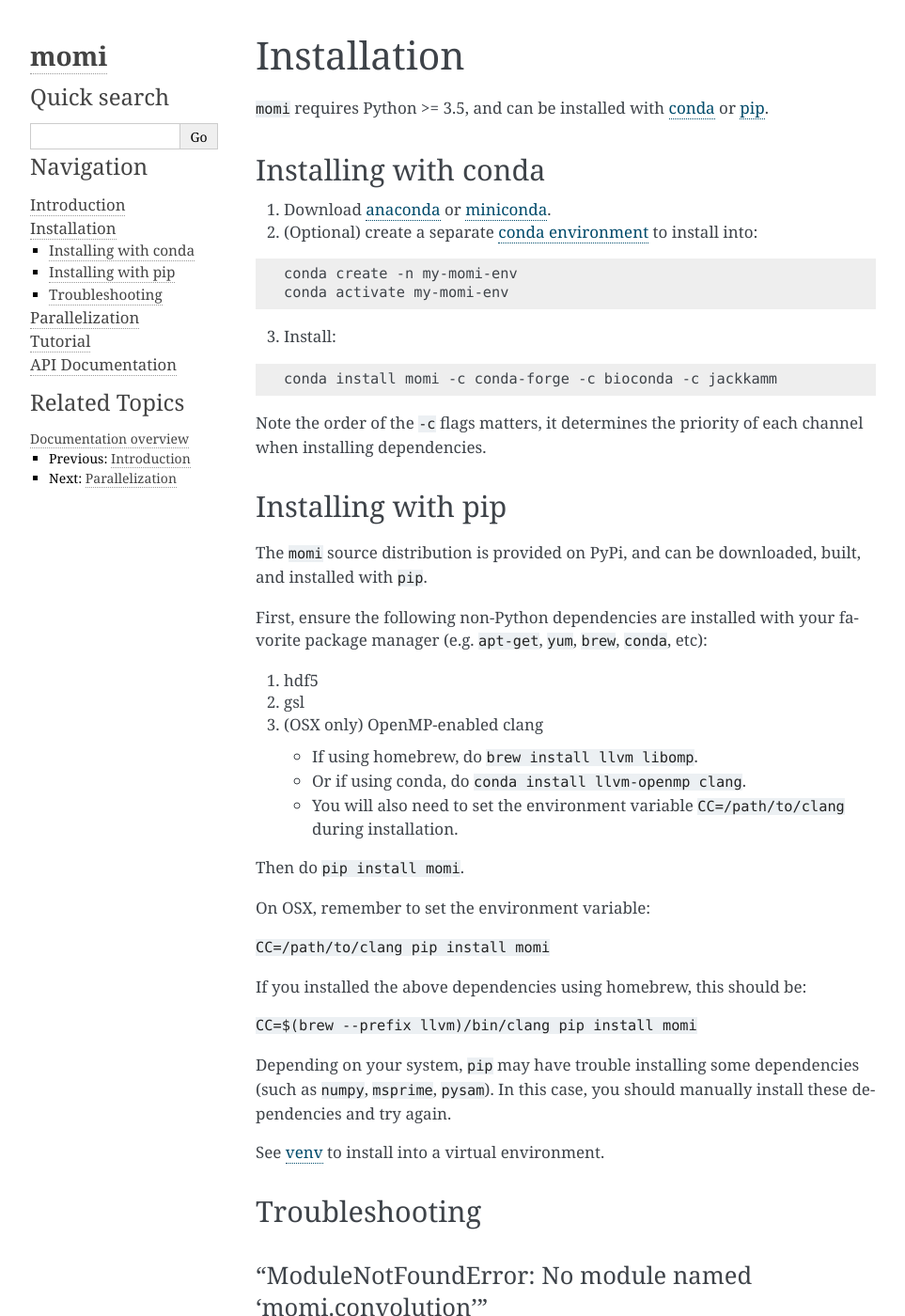
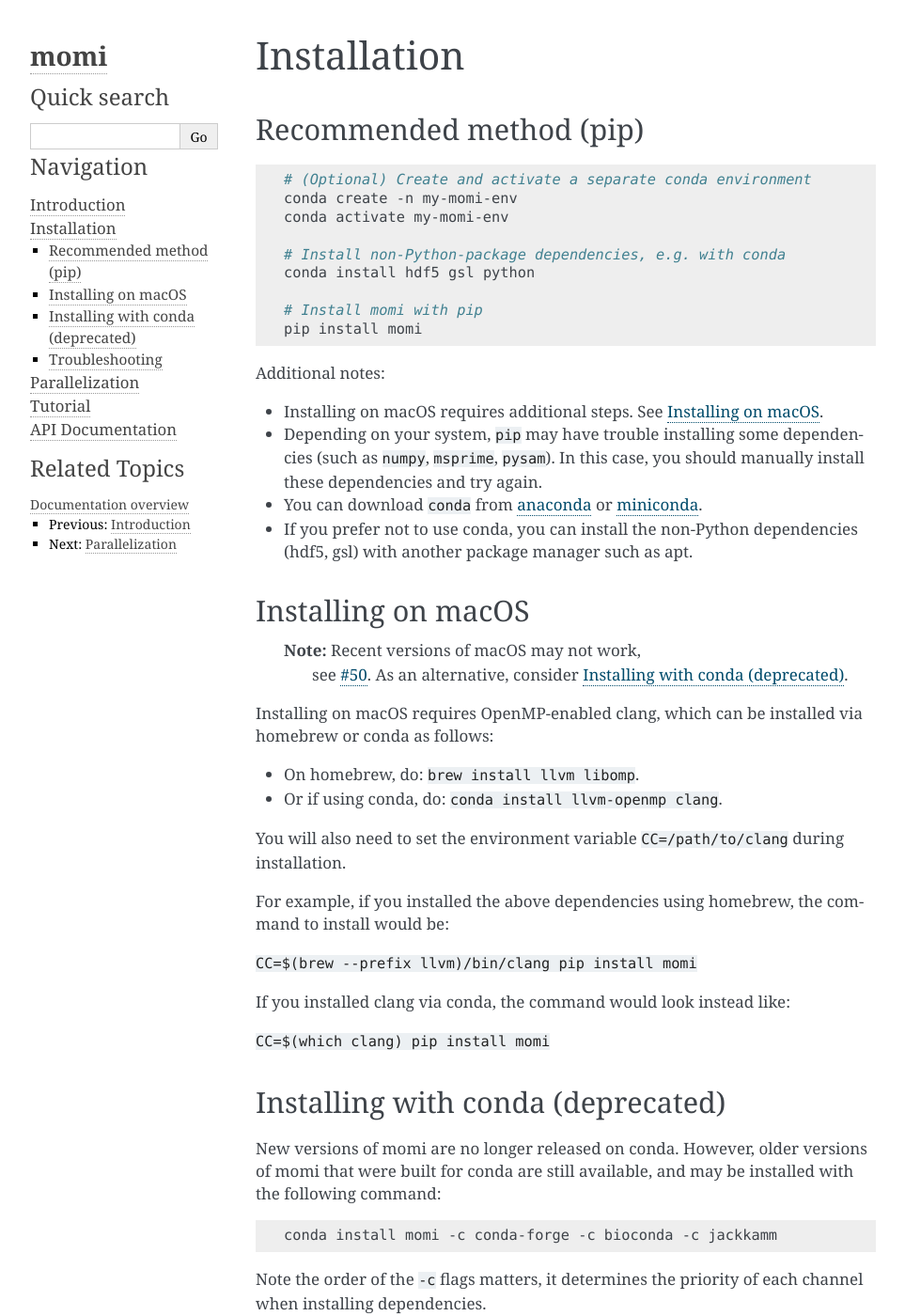
Before and after one commit to popgenmethods/momi2, a Sphinx documentation site: the page built from docs/installation.rst, in a window 1280 px wide and 1400 px high. Shown: the whole window at 94% size, without its empty margins (148-1111 px from the left). Built offline with Sphinx 7.4.7, drawn with Linux system fonts in a browser that asks for light colours.

Commit message:
Update installation instructions

```diff
--- a/docs/installation.rst
+++ b/docs/installation.rst
@@ -4,21 +4,67 @@
 Installation
 ============
 
-``momi`` requires Python >= 3.5, and can be installed with `conda <https://conda.io/docs/>`_ or `pip <https://pip.readthedocs.io/en/stable/>`_.
+------------------------
+Recommended method (pip)
+------------------------
 
----------------------
-Installing with conda
----------------------
+.. code :: bash
 
-1. Download `anaconda <https://www.anaconda.com/download/>`_ or `miniconda <https://conda.io/miniconda.html>`_.
-2. (Optional) create a separate `conda environment <https://conda.io/docs/user-guide/tasks/manage-environments.html>`_ to install into:
-
-.. code:: bash
-
+    # (Optional) Create and activate a separate conda environment
     conda create -n my-momi-env
     conda activate my-momi-env
 
-3. Install:
+    # Install non-Python-package dependencies, e.g. with conda
+    conda install hdf5 gsl python
+
+    # Install momi with pip
+    pip install momi
+
+Additional notes:
+
+- Installing on macOS requires additional steps. See `Installing on
+  macOS`_.
+- Depending on your system, ``pip`` may have trouble installing some
+  dependencies (such as ``numpy``, ``msprime``, ``pysam``).  In this
+  case, you should manually install these dependencies and try again.
+- You can download ``conda`` from `anaconda <https://www.anaconda.com/download/>`_ or
+  `miniconda <https://conda.io/miniconda.html>`_.
+- If you prefer not to use conda, you can install the non-Python
+  dependencies (hdf5, gsl) with another package manager such as apt.
+
+-------------------
+Installing on macOS
+-------------------
+
+    **Note:** Recent versions of macOS may not work,
+     see `#50 <https://github.com/popgenmethods/momi2/issues/50>`_.
+     As an alternative, consider
+     `Installing with conda (deprecated)`_.
+
+
+Installing on macOS requires OpenMP-enabled clang, which can be
+installed via homebrew or conda as follows:
+
+* On homebrew, do: ``brew install llvm libomp``.
+* Or if using conda, do: ``conda install llvm-openmp clang``.
+
+You will also need to set the environment variable ``CC=/path/to/clang`` during installation.
+
+For example, if you installed the above dependencies using homebrew, the command to install would be:
+
+``CC=$(brew --prefix llvm)/bin/clang pip install momi``
+
+If you installed clang via conda, the command would look instead like:
+
+``CC=$(which clang) pip install momi``
+
+----------------------------------
+Installing with conda (deprecated)
+----------------------------------
+
+New versions of momi are no longer released on conda. However, older
+versions of momi that were built for conda are still available, and
+may be installed with the following command:
 
 .. code:: bash
 
@@ -26,38 +72,6 @@
 
 Note the order of the ``-c`` flags matters, it determines the priority of each channel when installing dependencies.
 
-
--------------------
-Installing with pip
--------------------
-
-The ``momi`` source distribution is provided on PyPi, and can be downloaded, built, and installed with ``pip``.
-
-First, ensure the following non-Python dependencies are installed with your favorite package manager (e.g. ``apt-get``, ``yum``, ``brew``, ``conda``, etc):
-
-1. hdf5
-2. gsl
-3. (OSX only) OpenMP-enabled clang
-
-   * If using homebrew, do ``brew install llvm libomp``.
-   * Or if using conda, do ``conda install llvm-openmp clang``.
-   * You will also need to set the environment variable ``CC=/path/to/clang`` during installation.
-
-Then do ``pip install momi``.
-
-On OSX, remember to set the environment variable:
-
-``CC=/path/to/clang pip install momi``
-
-If you installed the above dependencies using homebrew, this should be:
-
-``CC=$(brew --prefix llvm)/bin/clang pip install momi``
-
-Depending on your system, ``pip`` may have trouble installing some
-dependencies (such as ``numpy``, ``msprime``, ``pysam``).
-In this case, you should manually install these dependencies and try again.
-
-See  `venv <https://docs.python.org/3/tutorial/venv.html>`_ to install into a virtual environment.
 
 ---------------
 Troubleshooting
```
